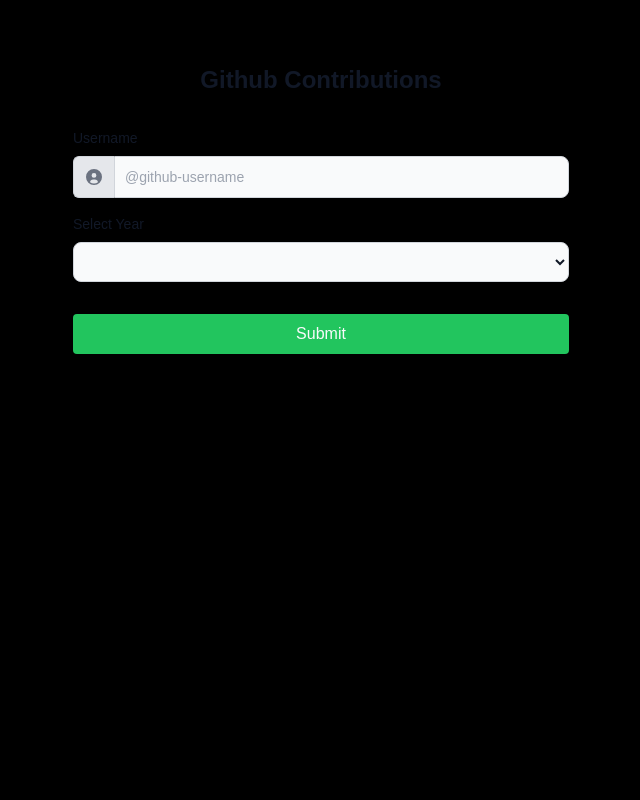
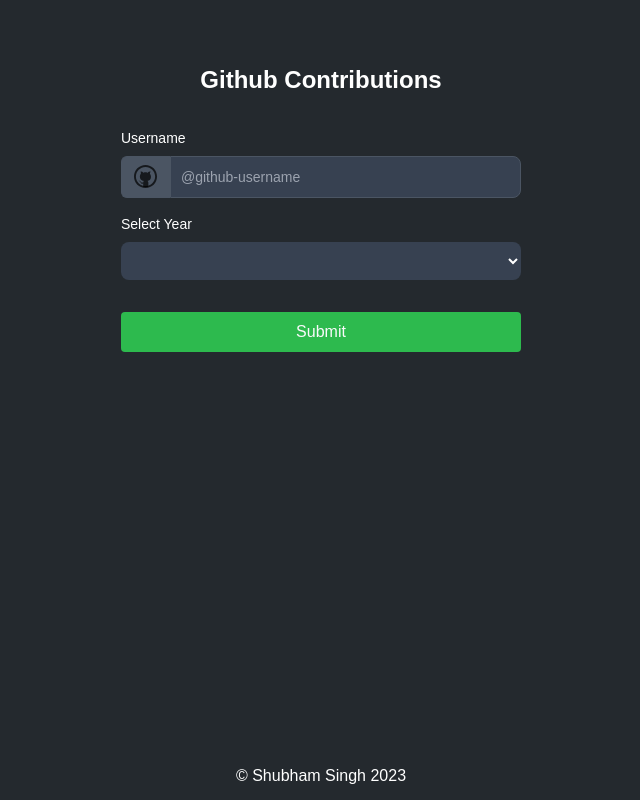
Before and after one commit to shubhamm69/svelte-webscraping, a SvelteKit app: page / in a window 1280 px wide. Shown: the whole page, without its empty margins (319-959 px from the left). Built offline with nearby package versions, Linux system fonts and the light colour scheme.

Commit message:
UI enhancements

```diff
--- a/src/lib/images/github.svg
+++ b/src/lib/images/Github.svelte
@@ -1,4 +1,10 @@
-<svg xmlns="http://www.w3.org/2000/svg" viewBox="-3 -3 30 30">
+<svg
+	class="w-6 h-6 text-gray-500"
+	aria-hidden="true"
+	xmlns="http://www.w3.org/2000/svg"
+	fill="currentColor"
+	viewBox="0 0 25 25"
+>
 	<path
 		fill-rule="evenodd"
 		clip-rule="evenodd"
--- a/src/routes/+layout.svelte
+++ b/src/routes/+layout.svelte
@@ -2,46 +2,11 @@
 	import './styles.css';
 </script>
 
-<div class="app">
-	<main>
+<div class="flex flex-col min-h-screen max-h-max">
+	<main class="flex-1 flex flex-col p-4 w-full max-w-4xl mx-auto">
 		<slot />
 	</main>
-
-	<footer>
-		<p>copyright © Shubham Singh 2023</p>
-		<p></p>
+	<footer class="text-center text-white py-3">
+		<p>&copy; Shubham Singh 2023</p>
 	</footer>
 </div>
-
-<style>
-	.app {
-		display: flex;
-		flex-direction: column;
-		min-height: 100vh;
-	}
-
-	main {
-		flex: 1;
-		display: flex;
-		flex-direction: column;
-		padding: 1rem;
-		width: 100%;
-		max-width: 64rem;
-		margin: 0 auto;
-		box-sizing: border-box;
-	}
-
-	footer {
-		display: flex;
-		flex-direction: column;
-		justify-content: center;
-		align-items: center;
-		padding: 12px;
-	}
-
-	@media (min-width: 480px) {
-		footer {
-			padding: 12px 0;
-		}
-	}
-</style>
--- a/src/routes/+page.server.ts
+++ b/src/routes/+page.server.ts
@@ -1,7 +1,7 @@
 import { z } from 'zod';
 
 const schema = z.object({
-	name: z.string().min(3).max(50),
+	name: z.string().refine((value) => (value[0] === '@' ? value.slice(1) : value)),
 	year: z.number().min(2019).max(2023)
 });
 
@@ -11,7 +11,6 @@
 			const formData = await event.request.formData();
 			const name = formData.get('name');
 			const year = Number(formData.get('year'));
-			console.log(name, year);
 			const parseData = {
 				name: name,
 				year: year
@@ -25,7 +24,8 @@
 				};
 			}
 			try {
-				const response = await event.fetch(`/${name}/${year}`);
+				const cleanedName = name ? name.toString().replace(/^@/, '') : '';
+				const response = await event.fetch(`/${cleanedName}/${year}`);
 				if (!response.ok) {
 					throw new Error(`Failed to fetch data: ${response.status} ${response.statusText}`);
 				}
@@ -35,7 +35,6 @@
 					parseData: parseData
 				};
 			} catch (error) {
-				console.error(error);
 				return { error: 'Failed to fetch data' };
 			}
 		} catch (e) {
--- a/src/routes/+page.svelte
+++ b/src/routes/+page.svelte
@@ -1,7 +1,7 @@
 <script lang="ts">
+	import Github from '$lib/images/Github.svelte';
 	import type { ActionData } from './$types.js';
 	export let form: ActionData | null = null;
-	console.log(form);
 	let { name = '', year = '' } = form?.parseData || {};
 	let errorArray: any[] = form?.error ? JSON.parse(form.error) : [];
 	function findError(path: string): any | undefined {
@@ -17,32 +17,20 @@
 </svelte:head>
 
 <section class="flex flex-col justify-center items-center w-full mt-12">
-	<h1 class="text-2xl font-semibold text-gray-900 dark:text-white mb-8">Github Contributions</h1>
-	<form class="w-1/2" method="POST">
-		<label for="name" class="block mb-2 text-sm font-medium text-gray-900 dark:text-white"
-			>Username</label
-		>
+	<h1 class="text-2xl font-semibold text-white mb-8">Github Contributions</h1>
+	<form class="w-full md:w-1/2 px-4" method="POST">
+		<label for="name" class="block mb-2 text-sm font-medium text-white">Username</label>
 		<div class="flex mb-4">
 			<span
-				class="inline-flex items-center px-3 text-sm text-gray-900 bg-gray-200 border border-r-0 border-gray-300 rounded-l-md dark:bg-gray-600 dark:text-gray-400 dark:border-gray-600"
+				class="inline-flex items-center px-3 text-sm border border-r-0 rounded-l-md bg-gray-600 text-gray-400 border-gray-600"
 			>
-				<svg
-					class="w-4 h-4 text-gray-500 dark:text-gray-400"
-					aria-hidden="true"
-					xmlns="http://www.w3.org/2000/svg"
-					fill="currentColor"
-					viewBox="0 0 20 20"
-				>
-					<path
-						d="M10 0a10 10 0 1 0 10 10A10.011 10.011 0 0 0 10 0Zm0 5a3 3 0 1 1 0 6 3 3 0 0 1 0-6Zm0 13a8.949 8.949 0 0 1-4.951-1.488A3.987 3.987 0 0 1 9 13h2a3.987 3.987 0 0 1 3.951 3.512A8.949 8.949 0 0 1 10 18Z"
-					></path>
-				</svg>
+				<Github />
 			</span>
 			<input
 				name="name"
 				type="text"
 				bind:value={name}
-				class="rounded-none rounded-r-lg bg-gray-50 border border-gray-300 text-gray-900 focus:ring-blue-500 focus:border-blue-500 block flex-1 min-w-0 w-full text-sm p-2.5 dark:bg-gray-700 dark:border-gray-600 dark:placeholder-gray-400 dark:text-white dark:focus:ring-blue-500 dark:focus:border-blue-500"
+				class="rounded-none rounded-r-lg border block flex-1 min-w-0 w-full text-sm p-2.5 bg-gray-700 border-gray-600 placeholder-gray-400 text-white focus:ring-blue-500 focus:border-blue-500"
 				placeholder="@github-username"
 				required
 			/>
@@ -51,14 +39,12 @@
 			{/if}
 		</div>
 		<div class="mb-4">
-			<label for="year" class="block mb-2 text-sm font-medium text-gray-900 dark:text-white"
-				>Select Year</label
-			>
+			<label for="year" class="block mb-2 text-sm font-medium text-white">Select Year</label>
 			<select
 				name="year"
 				bind:value={year}
 				required
-				class="bg-gray-50 border border-gray-300 text-gray-900 text-sm rounded-lg focus:ring-blue-500 focus:border-blue-500 block w-full p-2.5 dark:bg-gray-700 dark:border-gray-600 dark:placeholder-gray-400 dark:text-white dark:focus:ring-blue-500 dark:focus:border-blue-500"
+				class=" text-sm rounded-lg block w-full p-2.5 bg-gray-700 border-gray-600 placeholder-gray-400 text-white focus:ring-blue-500 focus:border-blue-500"
 			>
 				<option selected>Select Year</option>
 				{#each [2023, 2022, 2021, 2020, 2019] as option}
@@ -72,18 +58,18 @@
 
 		<div class="my-8">
 			<button
-				class="w-full bg-green-500 text-gray-50 hover:bg-green-600 transition duration-200 dark:bg-green-600 dark:hover:bg-green-500"
+				class="w-full bg-[#2dba4e] text-gray-50 hover:bg-green-600 transition duration-200"
 				type="submit">Submit</button
 			>
 		</div>
 	</form>
 	<section class="flex justify-center items-center w-full mt-12">
-		<table class="w-full max-w-4xl mx-auto">
+		<table class="w-full sm:w-4/5 md:w-3/4 lg:w-2/3 xl:w-1/2">
 			{#if form != null}
 				{#each form.data as row}
 					<tr>
 						{#each row as day}
-							<td class="p-2 border-2 border-black rounded" data-level={day?.level} />
+							<td class="p-2 border-2 border-gray-500 rounded" data-level={day?.level} />
 						{/each}
 					</tr>
 				{/each}
--- a/src/routes/styles.css
+++ b/src/routes/styles.css
@@ -21,7 +21,7 @@
 body {
 	min-height: 100vh;
 	margin: 0;
-	background-color: black;
+	background-color: #24292e;
 }
 
 h1,
@@ -104,18 +104,6 @@
 	@apply block;
 }
 
-/* input[type='text'],
-input[type='email'],
-input[type='number'],
-input[type='date'],
-input[type='file'],
-input[type='password'],
-input[type='checkbox'],
-textarea,
-select {
-	@apply mt-1 block w-full bg-white;
-} */
-
 button {
 	@apply px-4 py-2 rounded cursor-pointer transition duration-200;
 }
```
Also changed, not shown: src/lib/images/svelte-logo.svg (deleted).
